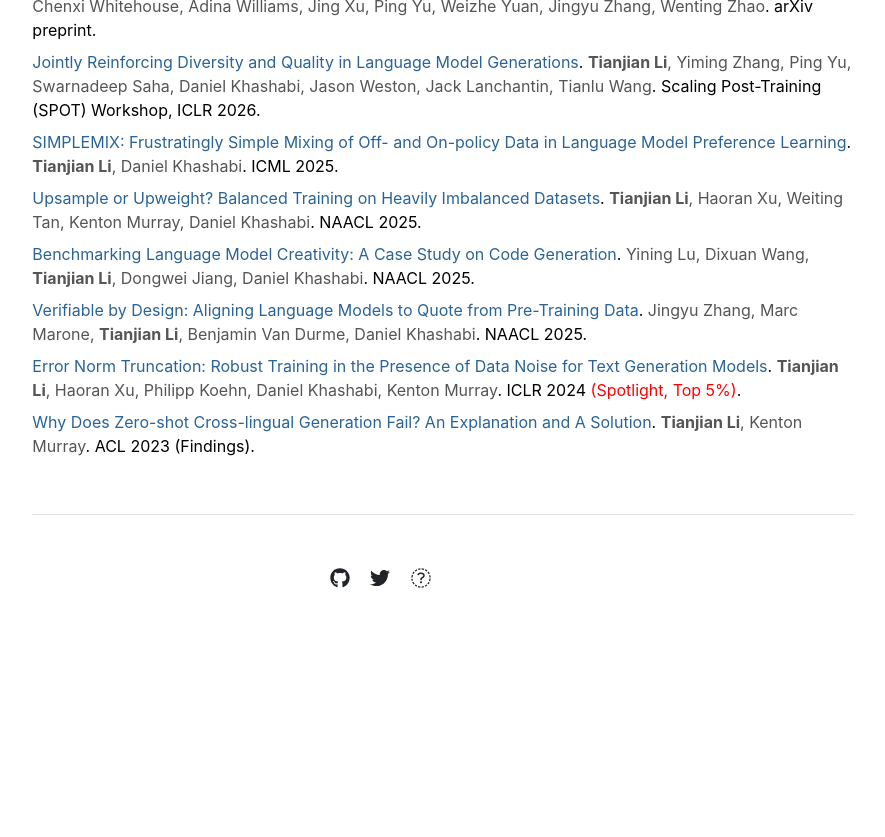
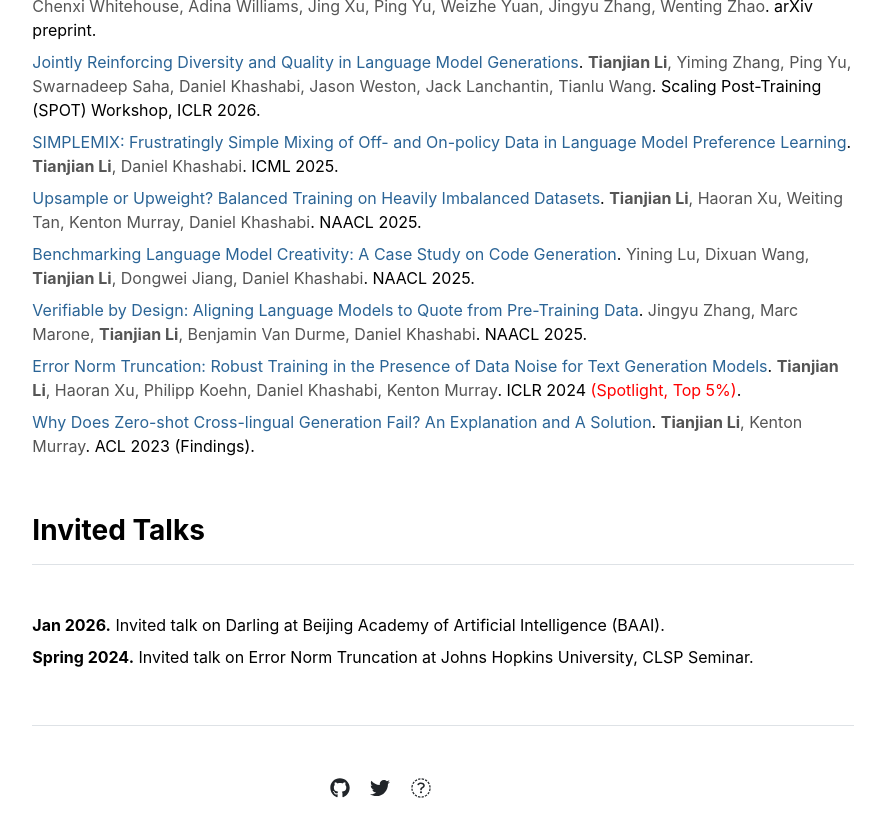
Before and after one commit to tianjianl/tianjianl.github.io, a Jekyll site: the page built from index.md, in a window 1280 px wide and 900 px high, scrolled down 2929 px. Shown: the top 837 px of the window, without its empty margins (197-1082 px from the left). Built offline with Jekyll 4.4.1, drawn with Linux system fonts in a browser that asks for light colours; before the commit the page ends 3618 px from its top, so only the background shows below that.

Commit message:
Add Invited Talks section to home page

```diff
--- /dev/null
+++ b/_data/talks.yml
@@ -0,0 +1,6 @@
+- date: 'Jan 2026'
+  title: 'Darling'
+  venue: 'Beijing Academy of Artificial Intelligence (BAAI)'
+- date: 'Spring 2024'
+  title: 'Error Norm Truncation'
+  venue: 'Johns Hopkins University, CLSP Seminar'
--- a/_layouts/home.html
+++ b/_layouts/home.html
@@ -22,3 +22,12 @@ layout: default
 </div>
 
 {% include publications.html %}
+
+<div class="row g-5 mb-5">
+  <div class="col-md-12">
+    <h3 class="fw-bold border-bottom pb-3 mb-5">Invited Talks</h3>
+    {% for talk in site.data.talks %}
+      <p class="mb-2"><strong>{{ talk.date }}.</strong> Invited talk on {{ talk.title }} at {{ talk.venue }}.</p>
+    {% endfor %}
+  </div>
+</div>
```
